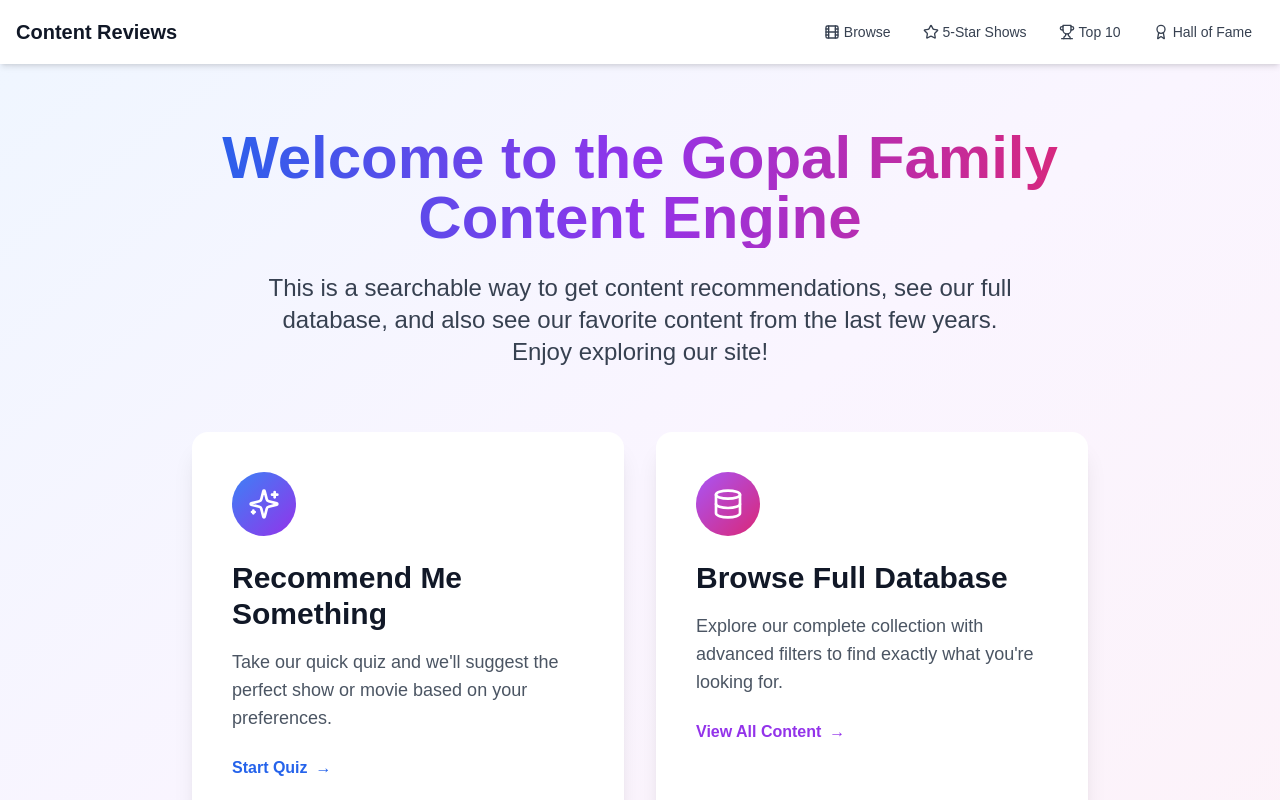
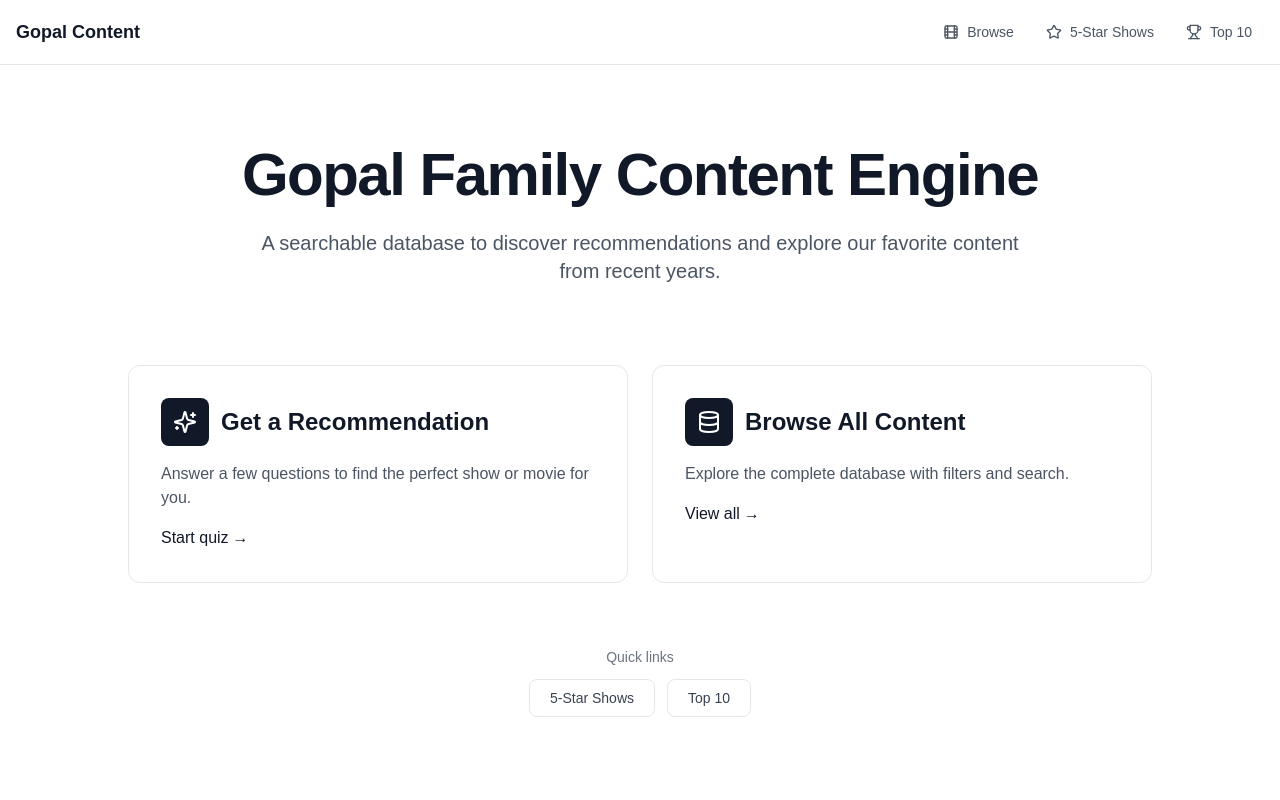
Before and after one commit to harigopal-web/content-review-db, a Next.js app: page / in a window 1280 px wide. Shown: the top 800 px of the page. Built offline with nearby package versions, Linux system fonts and the light colour scheme.

Commit message:
Redesign site with sleeker, minimalist aesthetic

```diff
--- a/app/browse/page.tsx
+++ b/app/browse/page.tsx
@@ -138,26 +138,28 @@ function BrowseContent() {
   const hasActiveFilters = medium || contentType || selectedTags.length > 0 || minScore > 0 || mostRecent;
 
   return (
-    <div className="min-h-screen bg-gray-50 dark:bg-gray-900">
+    <div className="min-h-screen bg-white dark:bg-gray-950">
       <Navigation />
 
-      <main className="container mx-auto px-4 py-8">
-        <div className="max-w-4xl mx-auto mb-8">
-          <h1 className="text-4xl font-bold mb-4 text-center text-gray-900 dark:text-white">
-            Browse All Content
+      <main className="container mx-auto px-4 py-12">
+        <div className="max-w-6xl mx-auto mb-10">
+          <h1 className="text-4xl font-bold mb-3 text-gray-900 dark:text-white">
+            Browse Content
           </h1>
-          <p className="text-center text-gray-600 dark:text-gray-400 mb-6">
-            Use the filters below to find your next favorite show or movie
+          <p className="text-gray-600 dark:text-gray-400 mb-8">
+            Filter and search through the complete database
           </p>
 
           <button
             onClick={() => setShowFilters(!showFilters)}
-            className="flex items-center gap-2 mx-auto px-6 py-3 bg-blue-500 hover:bg-blue-600 text-white rounded-lg transition-colors"
+            className="flex items-center gap-2 px-4 py-2 border border-gray-200 dark:border-gray-800 hover:border-gray-900 dark:hover:border-gray-600 rounded-lg transition-colors"
           >
-            <Filter className="w-5 h-5" />
-            <span>{showFilters ? 'Hide' : 'Show'} Filters</span>
+            <Filter className="w-4 h-4" />
+            <span className="text-sm font-medium">{showFilters ? 'Hide' : 'Show'} Filters</span>
             {hasActiveFilters && (
-              <span className="bg-blue-700 text-xs px-2 py-1 rounded-full">Active</span>
+              <span className="bg-gray-900 dark:bg-white text-white dark:text-gray-900 text-xs px-2 py-0.5 rounded-full">
+                {[medium, contentType, ...selectedTags].filter(Boolean).length + (minScore > 0 ? 1 : 0) + (mostRecent ? 1 : 0)}
+              </span>
             )}
           </button>
 
--- a/app/page.tsx
+++ b/app/page.tsx
@@ -6,91 +6,83 @@ import Navigation from '@/components/Navigation';
 
 export default function HomePage() {
   return (
-    <div className="min-h-screen bg-gradient-to-br from-blue-50 via-purple-50 to-pink-50 dark:from-gray-900 dark:via-gray-800 dark:to-gray-900">
+    <div className="min-h-screen bg-white dark:bg-gray-950">
       <Navigation />
 
-      <main className="container mx-auto px-4 py-16">
-        <div className="max-w-4xl mx-auto">
+      <main className="container mx-auto px-4 py-20">
+        <div className="max-w-5xl mx-auto">
           {/* Welcome Message */}
-          <div className="text-center mb-16">
-            <h1 className="text-5xl md:text-6xl font-bold mb-6 bg-gradient-to-r from-blue-600 via-purple-600 to-pink-600 bg-clip-text text-transparent">
-              Welcome to the Gopal Family Content Engine
+          <div className="text-center mb-20">
+            <h1 className="text-5xl md:text-6xl font-bold mb-6 text-gray-900 dark:text-white tracking-tight">
+              Gopal Family Content Engine
             </h1>
-            <p className="text-xl md:text-2xl text-gray-700 dark:text-gray-300 leading-relaxed max-w-3xl mx-auto">
-              This is a searchable way to get content recommendations, see our full database, and also see our favorite content from the last few years. Enjoy exploring our site!
+            <p className="text-lg md:text-xl text-gray-600 dark:text-gray-400 leading-relaxed max-w-3xl mx-auto">
+              A searchable database to discover recommendations and explore our favorite content from recent years.
             </p>
           </div>
 
           {/* Two Options */}
-          <div className="grid md:grid-cols-2 gap-8 mb-12">
+          <div className="grid md:grid-cols-2 gap-6 mb-16">
             {/* Option 1: Quiz */}
             <Link
               href="/quiz"
-              className="group relative bg-white dark:bg-gray-800 rounded-2xl shadow-xl hover:shadow-2xl transition-all duration-300 overflow-hidden transform hover:scale-105"
+              className="group border border-gray-200 dark:border-gray-800 rounded-xl p-8 hover:border-gray-900 dark:hover:border-gray-600 transition-colors"
             >
-              <div className="absolute inset-0 bg-gradient-to-br from-blue-500 to-purple-600 opacity-0 group-hover:opacity-10 transition-opacity"></div>
-              <div className="p-8 md:p-10">
-                <div className="flex items-center justify-center w-16 h-16 bg-gradient-to-br from-blue-500 to-purple-600 rounded-full mb-6">
-                  <Sparkles className="w-8 h-8 text-white" />
+              <div className="flex items-center gap-3 mb-4">
+                <div className="flex items-center justify-center w-12 h-12 bg-gray-900 dark:bg-white rounded-lg">
+                  <Sparkles className="w-6 h-6 text-white dark:text-gray-900" />
                 </div>
-                <h2 className="text-3xl font-bold mb-4 text-gray-900 dark:text-white">
-                  Recommend Me Something
+                <h2 className="text-2xl font-bold text-gray-900 dark:text-white">
+                  Get a Recommendation
                 </h2>
-                <p className="text-lg text-gray-600 dark:text-gray-400 mb-6">
-                  Take our quick quiz and we'll suggest the perfect show or movie based on your preferences.
-                </p>
-                <div className="flex items-center text-blue-600 dark:text-blue-400 font-semibold group-hover:gap-3 gap-2 transition-all">
-                  <span>Start Quiz</span>
-                  <span className="transform group-hover:translate-x-1 transition-transform">→</span>
-                </div>
+              </div>
+              <p className="text-gray-600 dark:text-gray-400 mb-4">
+                Answer a few questions to find the perfect show or movie for you.
+              </p>
+              <div className="flex items-center text-gray-900 dark:text-white font-medium group-hover:gap-2 gap-1 transition-all">
+                <span>Start quiz</span>
+                <span className="transform group-hover:translate-x-1 transition-transform">→</span>
               </div>
             </Link>
 
             {/* Option 2: Browse Database */}
             <Link
               href="/browse"
-              className="group relative bg-white dark:bg-gray-800 rounded-2xl shadow-xl hover:shadow-2xl transition-all duration-300 overflow-hidden transform hover:scale-105"
+              className="group border border-gray-200 dark:border-gray-800 rounded-xl p-8 hover:border-gray-900 dark:hover:border-gray-600 transition-colors"
             >
-              <div className="absolute inset-0 bg-gradient-to-br from-purple-500 to-pink-600 opacity-0 group-hover:opacity-10 transition-opacity"></div>
-              <div className="p-8 md:p-10">
-                <div className="flex items-center justify-center w-16 h-16 bg-gradient-to-br from-purple-500 to-pink-600 rounded-full mb-6">
-                  <Database className="w-8 h-8 text-white" />
+              <div className="flex items-center gap-3 mb-4">
+                <div className="flex items-center justify-center w-12 h-12 bg-gray-900 dark:bg-white rounded-lg">
+                  <Database className="w-6 h-6 text-white dark:text-gray-900" />
                 </div>
-                <h2 className="text-3xl font-bold mb-4 text-gray-900 dark:text-white">
-                  Browse Full Database
+                <h2 className="text-2xl font-bold text-gray-900 dark:text-white">
+                  Browse All Content
                 </h2>
-                <p className="text-lg text-gray-600 dark:text-gray-400 mb-6">
-                  Explore our complete collection with advanced filters to find exactly what you're looking for.
-                </p>
-                <div className="flex items-center text-purple-600 dark:text-purple-400 font-semibold group-hover:gap-3 gap-2 transition-all">
-                  <span>View All Content</span>
-                  <span className="transform group-hover:translate-x-1 transition-transform">→</span>
-                </div>
+              </div>
+              <p className="text-gray-600 dark:text-gray-400 mb-4">
+                Explore the complete database with filters and search.
+              </p>
+              <div className="flex items-center text-gray-900 dark:text-white font-medium group-hover:gap-2 gap-1 transition-all">
+                <span>View all</span>
+                <span className="transform group-hover:translate-x-1 transition-transform">→</span>
               </div>
             </Link>
           </div>
 
           {/* Quick Links */}
           <div className="text-center">
-            <p className="text-gray-600 dark:text-gray-400 mb-4">Or jump to:</p>
-            <div className="flex flex-wrap justify-center gap-4">
+            <p className="text-sm text-gray-500 dark:text-gray-500 mb-3">Quick links</p>
+            <div className="flex flex-wrap justify-center gap-3">
               <Link
                 href="/five-stars"
-                className="px-6 py-3 bg-yellow-500 hover:bg-yellow-600 text-white rounded-lg transition-colors font-medium"
+                className="px-5 py-2 border border-gray-200 dark:border-gray-800 hover:border-gray-900 dark:hover:border-gray-600 text-gray-700 dark:text-gray-300 rounded-lg transition-colors text-sm font-medium"
               >
-                ⭐ 5-Star Shows
+                5-Star Shows
               </Link>
               <Link
                 href="/top-10"
-                className="px-6 py-3 bg-orange-500 hover:bg-orange-600 text-white rounded-lg transition-colors font-medium"
+                className="px-5 py-2 border border-gray-200 dark:border-gray-800 hover:border-gray-900 dark:hover:border-gray-600 text-gray-700 dark:text-gray-300 rounded-lg transition-colors text-sm font-medium"
               >
-                🏆 All-Time Top 10
-              </Link>
-              <Link
-                href="/hall-of-fame"
-                className="px-6 py-3 bg-gradient-to-r from-yellow-500 to-orange-500 hover:from-yellow-600 hover:to-orange-600 text-white rounded-lg transition-colors font-medium"
-              >
-                🎖️ Hall of Fame
+                Top 10
               </Link>
             </div>
           </div>
--- a/components/Navigation.tsx
+++ b/components/Navigation.tsx
@@ -11,15 +11,15 @@ export default function Navigation() {
     { href: '/browse', label: 'Browse', icon: Film },
     { href: '/five-stars', label: '5-Star Shows', icon: Star },
     { href: '/top-10', label: 'Top 10', icon: Trophy },
-    { href: '/hall-of-fame', label: 'Hall of Fame', icon: Award },
+    // { href: '/hall-of-fame', label: 'Hall of Fame', icon: Award },
   ];
 
   return (
-    <nav className="bg-white dark:bg-gray-800 shadow-md sticky top-0 z-50">
+    <nav className="border-b border-gray-200 dark:border-gray-800 bg-white dark:bg-gray-950 sticky top-0 z-50">
       <div className="container mx-auto px-4">
         <div className="flex items-center justify-between h-16">
-          <Link href="/" className="text-xl font-bold text-gray-900 dark:text-white">
-            Content Reviews
+          <Link href="/" className="text-lg font-semibold text-gray-900 dark:text-white">
+            Gopal Content
           </Link>
 
           <div className="flex gap-1 md:gap-2">
@@ -31,14 +31,14 @@ export default function Navigation() {
                 <Link
                   key={link.href}
                   href={link.href}
-                  className={`flex items-center gap-1 px-3 py-2 rounded-lg transition-colors ${
+                  className={`flex items-center gap-2 px-3 py-1.5 rounded-md transition-colors text-sm ${
                     isActive
-                      ? 'bg-blue-500 text-white'
-                      : 'text-gray-700 dark:text-gray-300 hover:bg-gray-100 dark:hover:bg-gray-700'
+                      ? 'bg-gray-900 dark:bg-white text-white dark:text-gray-900 font-medium'
+                      : 'text-gray-600 dark:text-gray-400 hover:text-gray-900 dark:hover:text-white'
                   }`}
                 >
                   <Icon className="w-4 h-4" />
-                  <span className="hidden sm:inline text-sm">{link.label}</span>
+                  <span className="hidden sm:inline">{link.label}</span>
                 </Link>
               );
             })}
```
Also changed, not shown: components/EntryCard.tsx (+13 -13 lines).
